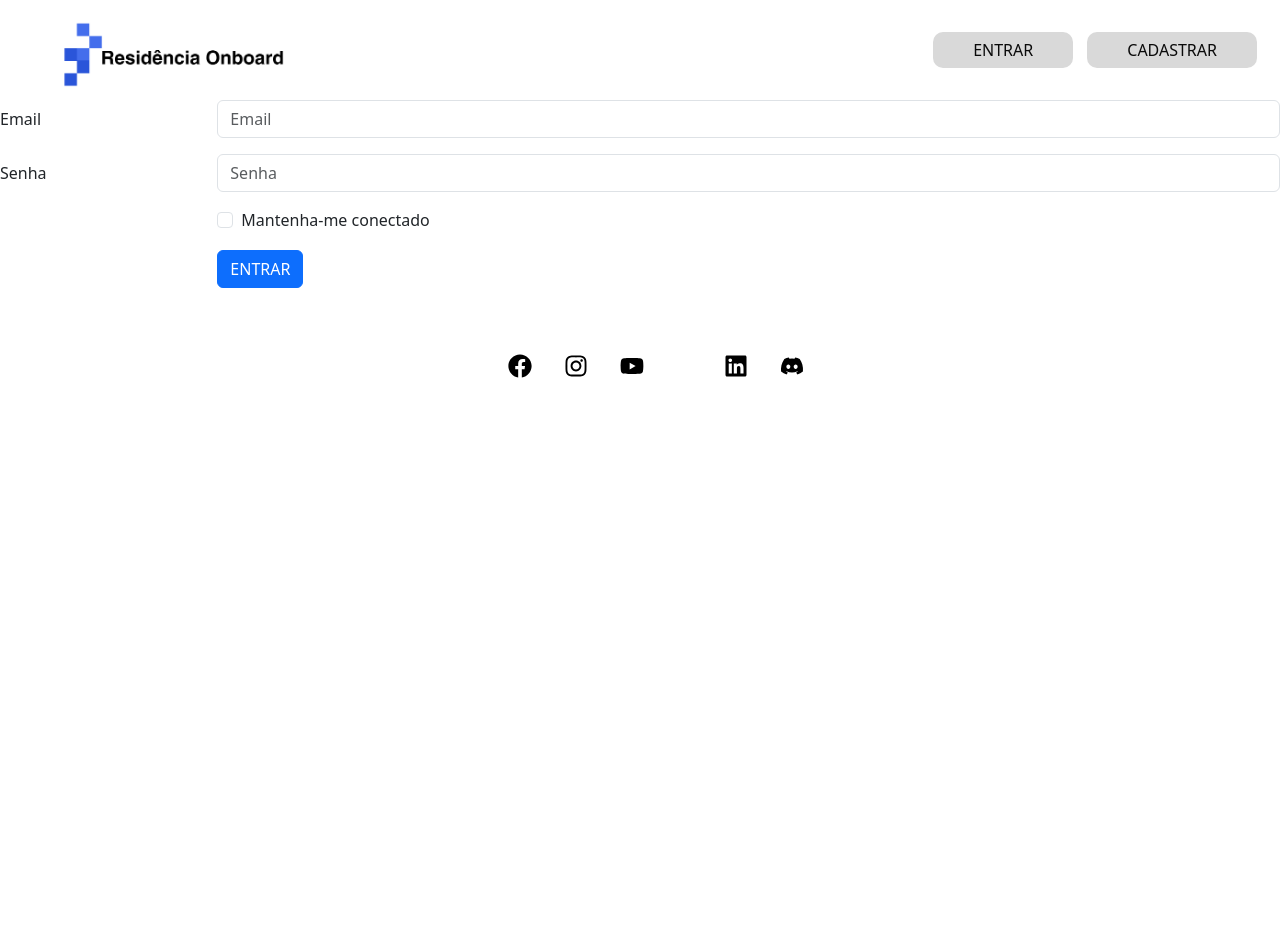
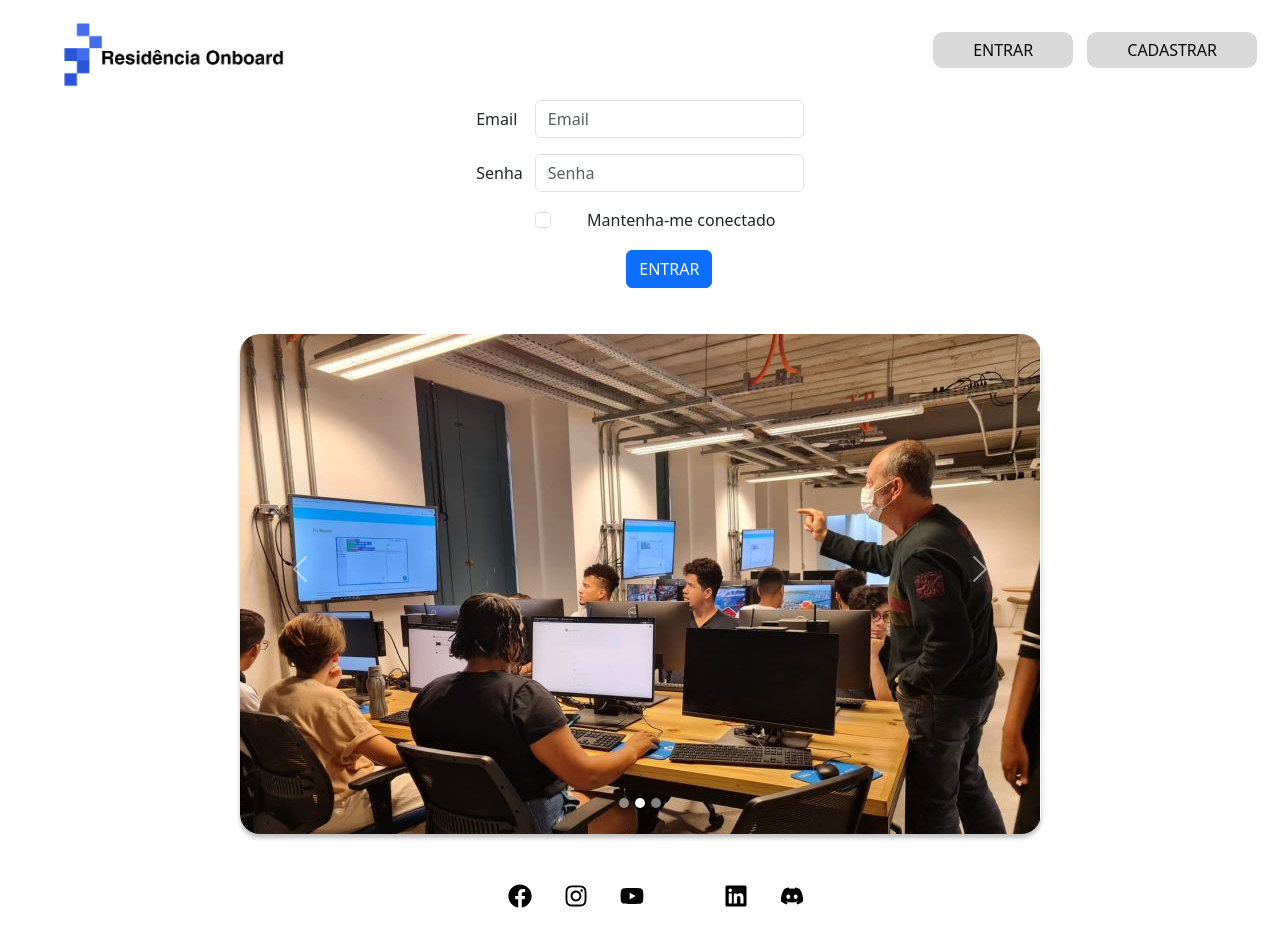
Before and after one commit to LucasMello22/React-Residencia, a React (Vite) app: page /singin in a window 1280 px wide. Shown: the top 946 px of the page. Before the commit the page ends 800 px from the top, so only its background shows below. Built offline with nearby package versions, Linux system fonts and the light colour scheme; some icons are missing.

Commit message:
Add Header2.css and Singin.css, update Singin.jsx

```diff
--- /dev/null
+++ b/src/components/Header/Header2.css
@@ -0,0 +1,3 @@
+.dropdown{
+    background-color: rgb(196, 0, 0);
+}
--- a/src/routers/Singin/Singin.jsx
+++ b/src/routers/Singin/Singin.jsx
@@ -2,10 +2,12 @@ import Button from 'react-bootstrap/Button';
 import Col from 'react-bootstrap/Col';
 import Form from 'react-bootstrap/Form';
 import Row from 'react-bootstrap/Row';
-
+import Slider from '../../components/SlideShow/slide';
+import './Singin.css';
 function HorizontalExample() {
   return (
-    <Form>
+    <div className='container'>
+    <Form classname='form-container' id='forms'>
       <Form.Group as={Row} className="mb-3" controlId="formHorizontalEmail">
         <Form.Label column sm={2}>
           Email
@@ -35,6 +37,9 @@ function HorizontalExample() {
         </Col>
       </Form.Group>
     </Form>
+
+    <Slider></Slider>
+    </div>
   );
 }
 
```
Also changed, not shown: src/routers/Singin/Singin.css (added).
